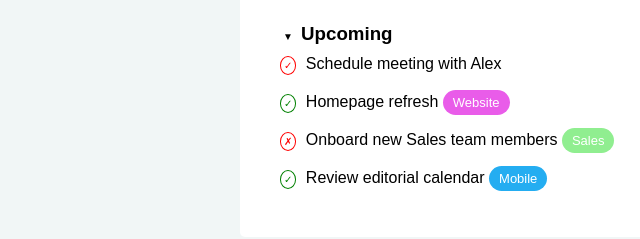
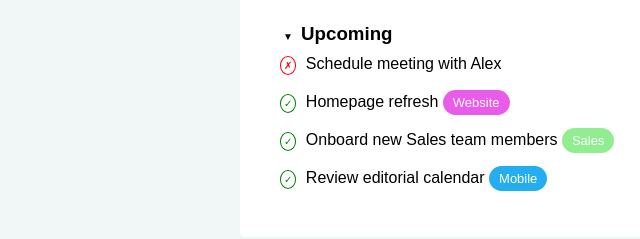
Before and after one commit to savit95/html-css-toboolist, a plain HTML site: page index.html in a window 1280 px wide. Shown: the part 432-671 px from the top of the page, 0-640 px from the left. Drawn offline with Linux system fonts and the light colour scheme; a web font is replaced by a local one.

Commit message:
Corrected entities in the 'Upcoming' section

```diff
--- a/index.html
+++ b/index.html
@@ -41,9 +41,9 @@
                 <!-- Upcoming -->
                 <section class="task-section">
                     <h3> <span class="downward-triangle">&#9660;</span> Upcoming</h3>
-                    <p class="to-do-list-item"><span class="entity cross">&check;</span> Schedule meeting with Alex </p>
+                    <p class="to-do-list-item"><span class="entity cross">&cross;</span> Schedule meeting with Alex </p>
                     <p class="to-do-list-item"><span class="entity check">&check;</span> Homepage refresh <span class="badge website">Website</span></p>
-                    <p class="to-do-list-item"><span class="entity cross">&cross;</span> Onboard new Sales team members <span class="badge sales">Sales</span></p>
+                    <p class="to-do-list-item"><span class="entity check">&check;</span> Onboard new Sales team members <span class="badge sales">Sales</span></p>
                     <p class="to-do-list-item"><span class="entity check">&check;</span> Review editorial calendar <span class="badge editorial">Mobile</span></p>
                 </section>
             </div>
```
